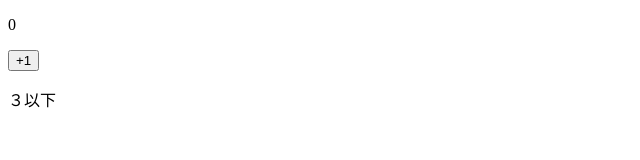
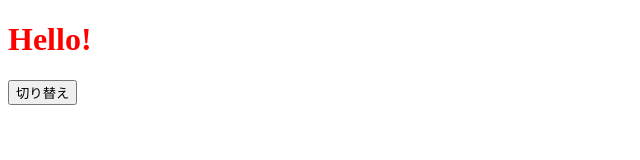
Before and after one commit to Takahiro800/vue-start-directory, a plain HTML site: page index24.html in a window 1280 px wide. Shown: the whole page, without its empty margins (0-640 px from the left). Drawn offline with Linux system fonts and the light colour scheme.

Commit message:
feat(*): section2

```diff
--- a/index24.html
+++ b/index24.html
@@ -5,24 +5,24 @@
     <meta http-equiv="X-UA-Compatible" content="IE=edge" />
     <meta name="viewport" content="width=device-width, initial-scale=1.0" />
     <title>Document</title>
+    <link rel="stylesheet" href="main.css" />
   </head>
   <body>
     <script src="vue.js"></script>
     <div id="app">
-      <p>{{counter}}</p>
-      <button @click="counter += 1">+1</button>
-      <p>{{ lessThanThree }}</p>
+      <h1 :class="classObject">Hello!</h1>
+      <button @click="isActive = !isActive">切り替え</button>
     </div>
 
     <script>
       new Vue({
         el: "#app",
         data: {
-          counter: 0,
+          isActive: true,
         },
         computed: {
-          lessThanThree: function () {
-            return this.counter > 3 ? "3より大きい" : "３以下";
+          classObject: function () {
+            return { red: this.isActive, "bg-blue": !this.isActive };
           },
         },
       });
--- /dev/null
+++ b/main.sass
@@ -0,0 +1,4 @@
+.red
+	color: red
+.bg-blue
+	background-color: blue
```
Also changed, not shown: main.css (added), 2 other files.
